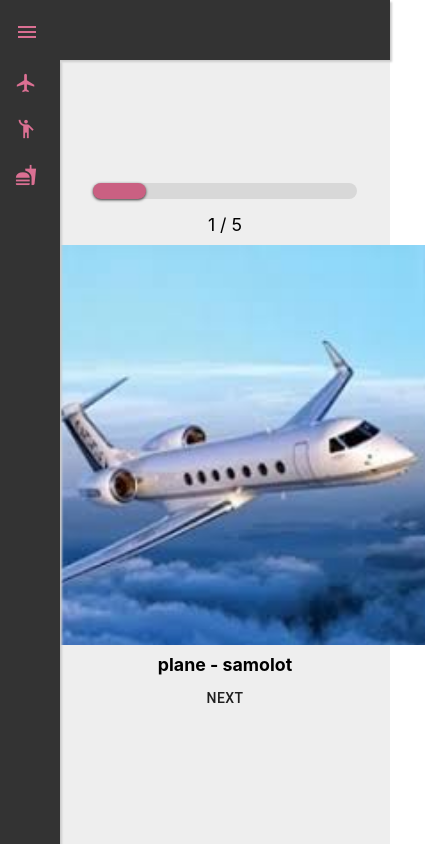
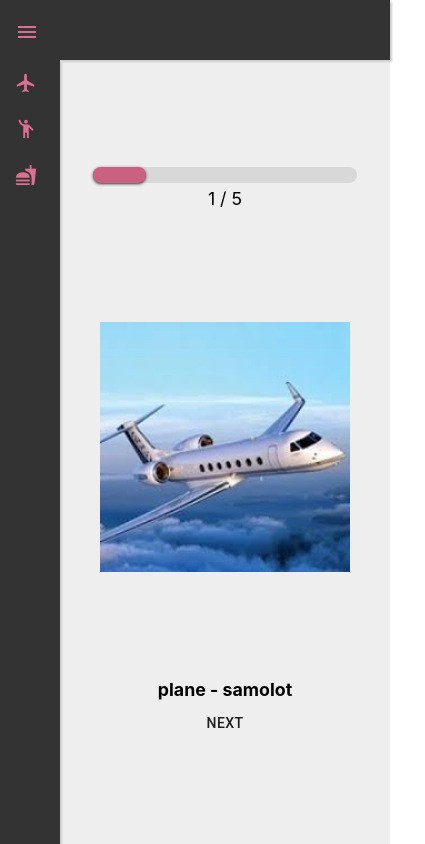
Before and after one commit to bergmaner/learnenglish, a React (Create React App) app: page / in a window 390 px wide. Shown: the whole page, 425 px wide, since content can reach past the window. Built offline with nearby package versions, Linux system fonts and the light colour scheme.

Commit message:
corections to mobile phones

```diff
--- a/src/App.css
+++ b/src/App.css
@@ -6,7 +6,7 @@
   display: flex;
   flex-direction: column;
   align-items: center;
-  justify-content: center;
+  justify-content: space-evenly;
   font-size: calc(10px + 2vmin);
   text-align: center;
   box-sizing:border-box;
--- a/src/components/ProgressBar/index.js
+++ b/src/components/ProgressBar/index.js
@@ -4,11 +4,9 @@ import styled from 'styled-components';
 const Progressbar = styled.div`
     background-color: #d8d8d8;
 	border-radius: 20px;
-    position: relative;
-    top: -10px;
 	margin: 5px 0;
 	height: 16px;
-    width: 80%;`;
+    width: 100%;`;
 
     const ProgressDone = styled.div`
     background: #CA6082;
--- a/src/features/education/Education.js
+++ b/src/features/education/Education.js
@@ -8,6 +8,11 @@ import {Button} from '@material-ui/core'
 const WordImage = styled.img`
 width: 400px;
 height: 400px;
+@media screen and (max-width: 759px)
+{
+  width:250px;
+  height:250px;
+}
 `;
 
 const WordContent = styled.div`
@@ -20,6 +25,9 @@ const Counter = styled.div`
 margin-bottom:10px;
 `;
 
+const Progress = styled.div`
+width:80%;
+`;
 
 const Education = () =>
 {
@@ -33,12 +41,14 @@ const Education = () =>
     }
     return (
         <React.Fragment>
+          <Progress>
      <ProgressBar style ={{ width:`${((activeWord + 1) / words.length) *100}%`}}></ProgressBar>
+     <Counter>{`${activeWord + 1} / ${words.length}`}</Counter>
+          </Progress>
 
 
-        <div >
-    <Counter>{`${activeWord + 1} / ${words.length}`}</Counter>
           <WordImage src ={words[activeWord].img}/>
+          <div>
           <WordContent>{words[activeWord].content} - {words[activeWord].translation}</WordContent>
           <Button
           onClick={() => handleNext()}
--- a/src/layout/ResponsiveNavbar/index.js
+++ b/src/layout/ResponsiveNavbar/index.js
@@ -28,6 +28,7 @@ transition: 0.3s ease all;
   flex-direction:column;
   &.active {
     left: 0px;
+    width:100%;
 }
 }
 `;
```
